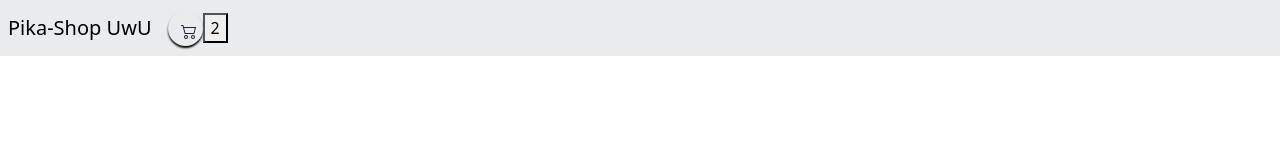
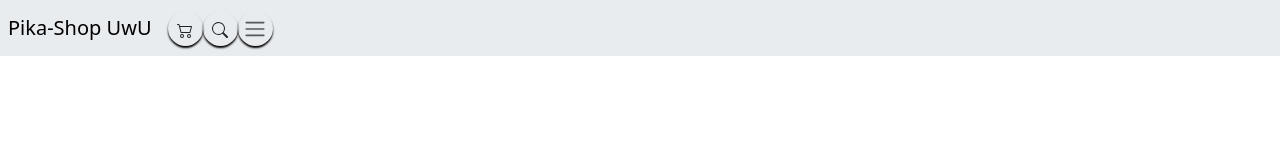
Before and after one commit to AldoGarciaBecerril/PracticaTiendaOnline, a plain HTML site: page index.html in a window 1280 px wide. Drawn offline with nearby package versions, Linux system fonts and the light colour scheme.

Commit message:
Configure los iconos de los botones y el menu

```diff
--- a/index.html
+++ b/index.html
@@ -19,7 +19,10 @@
         <div
           class="d-flex flex-wrap justify-content-between align-items-center"
         >
-          <button class="btn sh1 rounded-5 wh-35px justify-content-center align-items-center">
+        <!-- Carrito -->
+          <button
+            class="btn sh1 rounded-5 wh-35px justify-content-center align-items-center p-0_125rem"
+          >
             <svg
               xmlns="http://www.w3.org/2000/svg"
               width="16"
@@ -33,8 +36,23 @@
               />
             </svg>
           </button>
-          <button>2</button>
-          <button class="navbar-toggler" type="button">
+          <!--Lupa-->
+          <button class="btn sh1 rounded-5 wh-35px justify-content-center align-items-center p-0_125rem">
+            <svg
+              xmlns="http://www.w3.org/2000/svg"
+              width="16"
+              height="16"
+              fill="currentColor"
+              class="bi bi-search"
+              viewBox="0 0 16 16"
+            >
+              <path
+                d="M11.742 10.344a6.5 6.5 0 1 0-1.397 1.398h-.001c.03.04.062.078.098.115l3.85 3.85a1 1 0 0 0 1.415-1.414l-3.85-3.85a1.007 1.007 0 0 0-.115-.1zM12 6.5a5.5 5.5 0 1 1-11 0 5.5 5.5 0 0 1 11 0"
+              />
+            </svg>
+            <!-- Menu desplegable y barra de navegacion -->
+          </button>
+          <button class="btn sh1 rounded-5 wh-35px justify-content-center align-items-center p-0_125rem" class="navbar-toggler" type="button">
             <span class="navbar-toggler-icon"></span>
           </button>
         </div>
```
